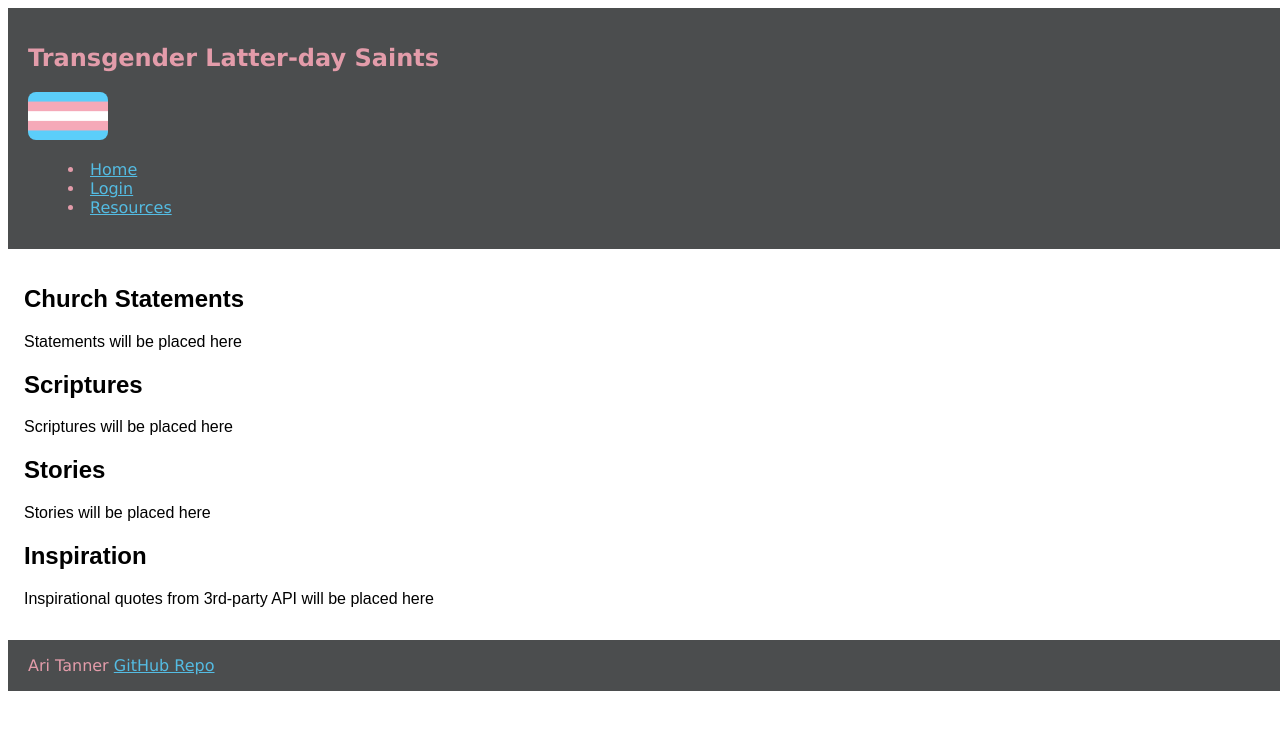
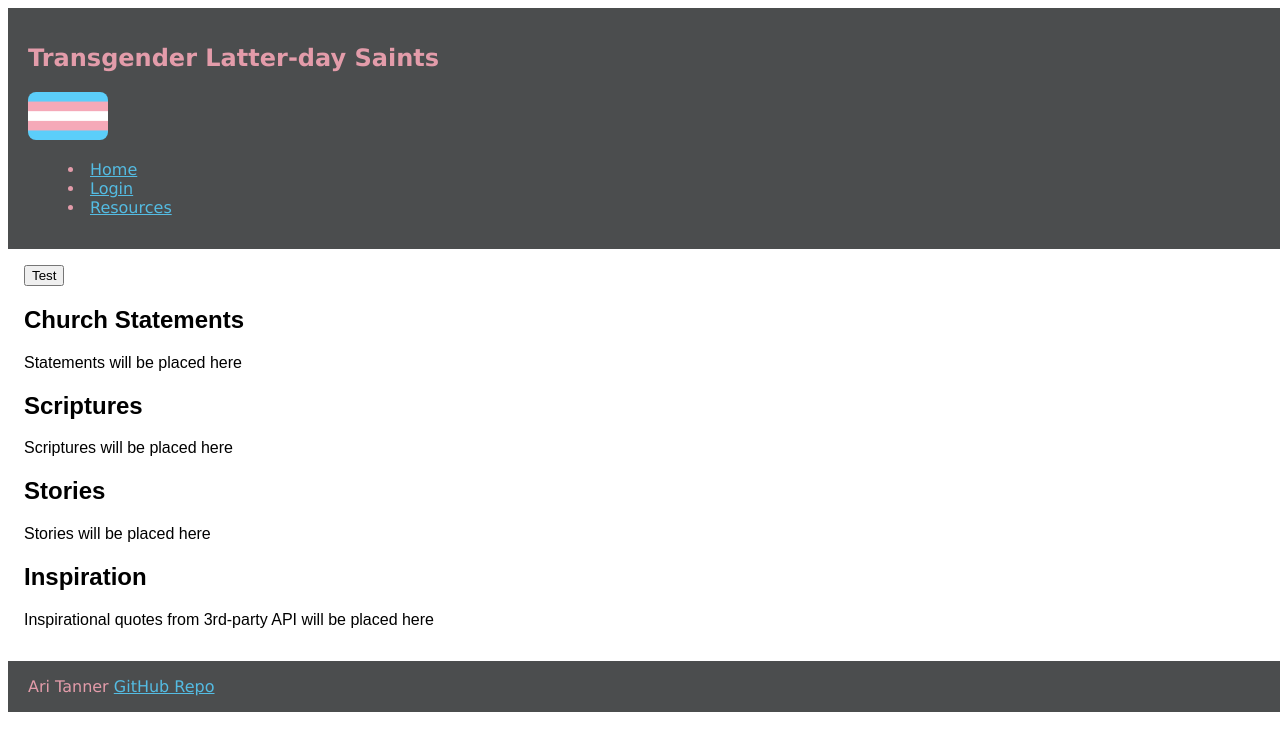
Before and after one commit to QuantumArioso/cs260-startup, a React (Vite) app in the folder vite-startup/: page /resources in a window 1280 px wide. Shown: the top 750 px of the page. Built offline with nearby package versions, Linux system fonts and the light colour scheme.

Commit message:
I'm following the video tutorial...why isn't this working?

```diff
--- a/vite-startup/src/resources/resources.jsx
+++ b/vite-startup/src/resources/resources.jsx
@@ -1,9 +1,21 @@
 import React from 'react';
 import '../app.css';
+import { Button } from 'react-bootstrap';
+
+function handleClick() {
+    console.log('Button clicked');
+    fetch('api/test')
+        .then((response) => response.json())
+        .then((testing) => {
+            console.log(testing);
+            console.log(testing.test);
+        });
+}
 
 export function Resources() {
   return (
     <main>
+        <Button onClick={handleClick}>Test</Button>
         <section>
             <h2>Church Statements</h2>
             <div className="statements-placeholder">
```
Also changed, not shown: 1 other file (tests, documents, lock files or other folders).
